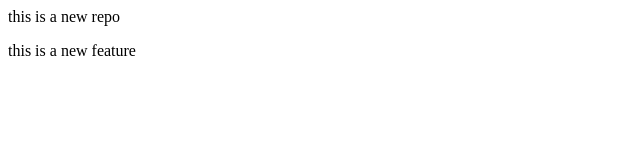
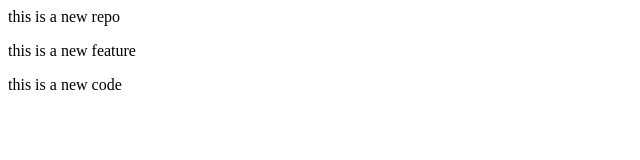
Before and after one commit to vermad01/localrepo, a plain HTML site: page index.html in a window 1280 px wide. Shown: the whole page, without its empty margins (0-640 px from the left). Drawn offline with Linux system fonts and the light colour scheme.

Commit message:
new code

```diff
--- a/index.html
+++ b/index.html
@@ -1,2 +1,3 @@
 <p> this is a new repo</p>
 <p> this is a new feature</p>
+<p> this is a new code</p>
```
